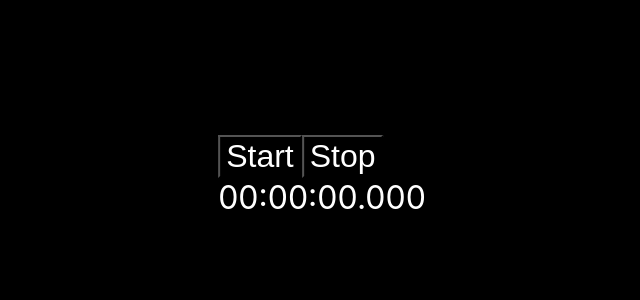
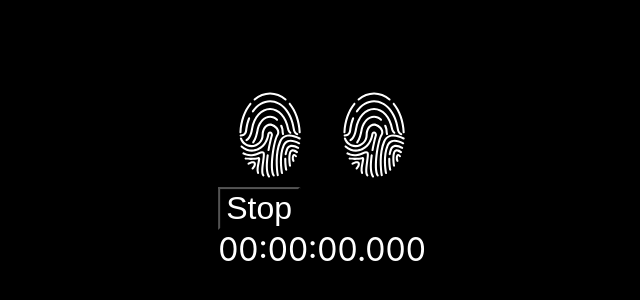
Before and after one commit to Yobuligo/rubiks-cube-stopwatch.react, a React (Create React App) app: page / in a window 1280 px wide. Shown: the part 224-524 px from the top of the page, without its empty margins (318-958 px from the left). Built offline with nearby package versions, Linux system fonts and the light colour scheme.

Commit message:
Add fingerprint

```diff
--- a/src/launchControl/LaunchControl.module.css
+++ b/src/launchControl/LaunchControl.module.css
@@ -1,3 +1,8 @@
+.launchControl{
+  display: flex;
+  flex-direction: row;
+}
+
 .startButton {
   font-size: xx-large;
   background-color: black;
--- a/src/launchControl/LaunchControl.tsx
+++ b/src/launchControl/LaunchControl.tsx
@@ -1,4 +1,5 @@
 import { useState } from "react";
+import { ReactComponent as Fingerprint } from "../assets/fingerprint.svg";
 import { ILaunchControlProps } from "./ILaunchControlProps";
 import styles from "./LaunchControl.module.css";
 
@@ -11,14 +12,14 @@ enum State {
 export const LaunchControl: React.FC<ILaunchControlProps> = (props) => {
   const [state, setState] = useState<State>(State.DEACTIVATED);
 
-  const getStyle = () => {
+  const getColor = () => {
     switch (state) {
       case State.ACTIVATED:
-        return styles.activated;
+        return "green";
       case State.DEACTIVATED:
-        return styles.deactivated;
+        return "white";
       case State.PREPARATION:
-        return styles.preparation;
+        return "yellow";
       default:
         throw new Error("Invalid state");
     }
@@ -26,8 +27,9 @@ export const LaunchControl: React.FC<ILaunchControlProps> = (props) => {
 
   return (
     <>
-      <button
-        className={`${getStyle()} ${styles.startButton}`}
+      <div className={styles.launchControl}>
+        <Fingerprint
+          fill={getColor()}
           onMouseDown={() => {
             console.log("Mouse down");
             setState(State.PREPARATION);
@@ -44,9 +46,28 @@ export const LaunchControl: React.FC<ILaunchControlProps> = (props) => {
               return State.DEACTIVATED;
             });
           }}
-      >
-        Start
-      </button>
+        />
+
+        <Fingerprint
+          fill={getColor()}
+          onMouseDown={() => {
+            console.log("Mouse down");
+            setState(State.PREPARATION);
+            props.onBeforeStart();
+          }}
+          onMouseUp={() => {
+            console.log("Mouse up");
+            setState((previous) => {
+              if (previous === State.PREPARATION) {
+                console.log("Activated");
+                props.onStart();
+                return State.ACTIVATED;
+              }
+              return State.DEACTIVATED;
+            });
+          }}
+        />
+      </div>
       <button
         className={styles.stopButton}
         onClick={() => {
```
Also changed, not shown: src/assets/fingerprint.svg (added). Lines whose indentation alone changed are shown as unchanged.
